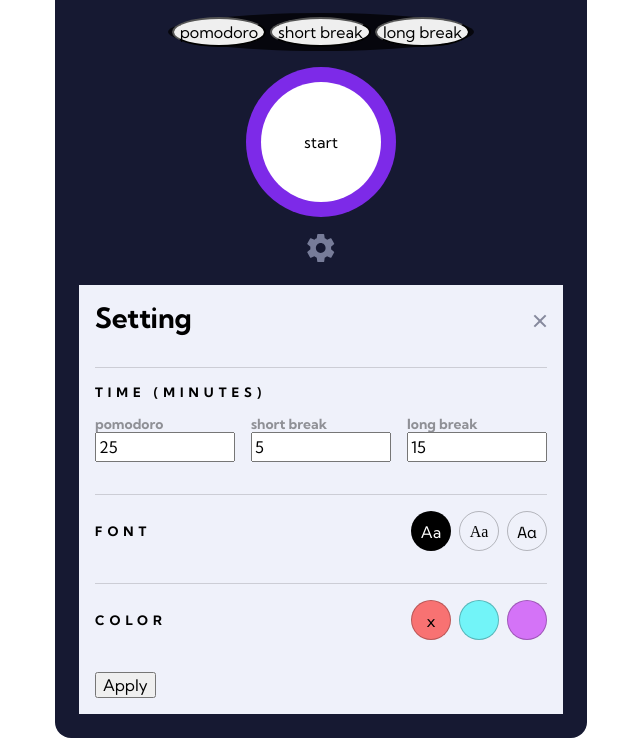
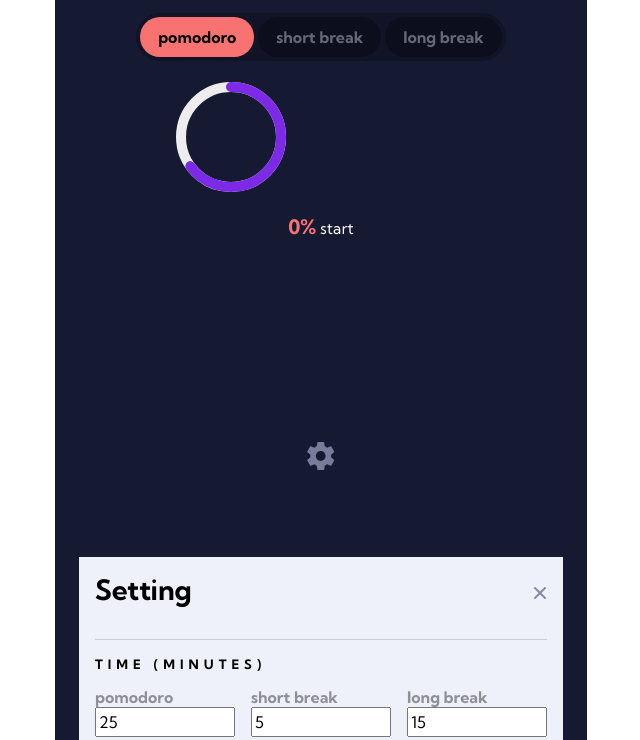
Before and after one commit to toshirokubota/pomodoro-app, a plain HTML site: page index.html in a window 1280 px wide. Shown: the part 65-805 px from the top of the page, without its empty margins (319-959 px from the left). Drawn offline with nearby package versions, Linux system fonts and the light colour scheme.

Commit message:
working on the timer

```diff
--- a/index.html
+++ b/index.html
@@ -21,15 +21,31 @@
         <img src="./assets/logo.svg" alt="pomodoro logo"/>
       </header>
       <nav class="nav-tab fs-body1">
-        <button>pomodoro</button>
-        <button>short break</button>
-        <button>long break</button>
+        <button class="font-body1" aria-selected="true">pomodoro</button>
+        <button class="font-body1">short break</button>
+        <button class="font-body1">long break</button>
       </nav>
 
       <div class="timer">
-        <div id="circular-progress" class="circular-progress">
-          <button id="progress-ctrl" class="progress-ctrl">start</button>
+        <div id="progress-container" class="progress-container">
+          <!-- Hazy Progress circle -->
+          <div class="progress-ring__hazycircle"></div>
+          <svg class="progress-ring" width="120" height="120">
+            <!-- Background circle -->
+            <circle class="progress-ring__background" stroke="#ededed" stroke-width="10"
+                    stroke-linecap="round" fill="transparent" r="50" cx="60" cy="60"/>
+            <!-- Progress circle -->
+            <circle class="progress-ring__circle" stroke="#7d2ae8" stroke-width="10"
+                    stroke-linecap="round" fill="transparent" r="50" cx="60" cy="60"/>
+          </svg>
+          <div class="progress-label">
+            <span class="progress-label-text">0%</span>
+            <span id="progress-ctrl" class="progress-ctrl">start</span>
+          </div>
         </div>
+
+        <!-- <div id="circular-progress" class="circular-progress">
+        </div> -->
         <!-- <span>pause</span>
         <span>start</span>
         <span>restart</span>   -->
--- a/index.js
+++ b/index.js
@@ -1,30 +1,52 @@
 
-const progress_bar = document.getElementById('circular-progress');
-const progress_ctrl = document.getElementById('progress-ctrl');
-const interval_seconds = 10;
-let intervalId;
-let time_left = interval_seconds;
+// const progress_bar = document.getElementById('circular-progress');
+// const progress_ctrl = document.getElementById('progress-ctrl');
+// const interval_seconds = 10;
+// let intervalId;
+// let time_left = interval_seconds;
 
-console.log(progress_bar, progress_ctrl);
-progress_ctrl.addEventListener('click', ()=> {
-    if(progress_ctrl.innerText == 'start' || progress_ctrl.innerText == 'restart') {
-        progress_ctrl.innerText = 'pause'
-        intervalId = setInterval(()=> {
-            time_left --;
-            console.log(time_left);
-            let perc = time_left * 100 / interval_seconds;
-            progress_bar.style.background = `conic-gradient(#7d2ae8 0%, ${perc}%, #ededed ${perc}%)`;
-            if(time_left <= 0) {
-                clearInterval(intervalId);
-                time_left = interval_seconds;
-                progress_ctrl.innerText = 'start'
-                console.log('Done!');
-            } else {
-                //console.log(time_left, `conic-gradient(#7d2ae8 0%, ${perc}%, #ededed ${perc}%)`);
-            }
-        }, 1000);
-    } else {
-        progress_ctrl.innerText = 'restart';
-        clearInterval(intervalId);
-    }
-})
+// console.log(progress_bar, progress_ctrl);
+// progress_ctrl.addEventListener('click', ()=> {
+//     if(progress_ctrl.innerText == 'start' || progress_ctrl.innerText == 'restart') {
+//         progress_ctrl.innerText = 'pause'
+//         intervalId = setInterval(()=> {
+//             time_left --;
+//             console.log(time_left);
+//             let perc = time_left * 100 / interval_seconds;
+//             progress_bar.style.background = `conic-gradient(#7d2ae8 0%, ${perc}%, #ededed ${perc}%)`;
+//             if(time_left <= 0) {
+//                 clearInterval(intervalId);
+//                 time_left = interval_seconds;
+//                 progress_ctrl.innerText = 'start'
+//                 console.log('Done!');
+//             } else {
+//                 //console.log(time_left, `conic-gradient(#7d2ae8 0%, ${perc}%, #ededed ${perc}%)`);
+//             }
+//         }, 1000);
+//     } else {
+//         progress_ctrl.innerText = 'restart';
+//         clearInterval(intervalId);
+//     }
+// });
+
+/* Theme changes */
+const root = document.documentElement;
+root.style.setProperty('--my-variable', 'new-value');
+
+const circle = document.querySelector('.progress-ring__circle');
+const radius = circle.r.baseVal.value;
+const circumference = 2 * Math.PI * radius;
+const progressText = document.querySelector('.progress-text');
+
+// Initialize
+circle.style.strokeDasharray = `${circumference} ${circumference}`;
+circle.style.strokeDashoffset = circumference;
+
+function setProgress(percent) {
+  const offset = circumference - (percent / 100) * circumference;
+  circle.style.strokeDashoffset = offset;
+  progressText.textContent = `${percent}%`;
+}
+
+// Example: Set to 65%
+setProgress(65);
--- a/style.scss
+++ b/style.scss
@@ -27,10 +27,11 @@
     --fs-body2: 0.75rem;
     --fs-link1: clamp(0.5625rem, 0.25rem + 1vw, 1.5rem);
     --fs-link2: 0.5625rem;
-    --fs-body: 0.875rem;
 
     /* font-families */
     --ff-normal: "Kumbh Sans", serif; //Roboto Slab, Space Mono
+
+    --color-timer: var(--color-reddish);
     //scroll-behavior: smooth;
 }
 
@@ -187,40 +188,76 @@
 }
 
 .nav-tab {
-    background-color: hsl(var(--color-black) / 0.75);
+    background-color: hsl(var(--color-black) / 0.25);
     padding: 0.25rem;
-    border-radius: 50%;
+    border-radius: 27px;
+
+    button {
+        border-radius: 23px;
+        background-color: hsl(var(--color-black) / 0.25);
+        color: hsl(var(--color-light-gray) / 0.4);
+        padding: 0.5rem 1rem;
+        border-color: transparent;
+    }
+    button[aria-selected="true"] {
+        background-color: hsl(var(--color-timer) / 1);
+        color: hsl(var(--color-black));
+    }
 }
 .nav-tab > * {
-    border-radius: 50%;
 }
 /* Components */
-.circular-progress {
-    position: relative;
-    height: 150px;
-    width: 150px;
-    border-radius: 50%;
-    background: conic-gradient(#7d2ae8 0%, 100%, #ededed 100%);
-    display: flex;
-    align-items: center;
-    justify-content: center;
-}
-// .circular-progress::before {
-//     content: "";
+// .circular-progress {
+//     position: relative;
+//     height: 150px;
+//     width: 150px;
+//     border-radius: 50%;
+//     background: conic-gradient(#7d2ae8 0%, 100%, #ededed 100%);
+//     display: flex;
+//     align-items: center;
+//     justify-content: center;
+// }
+// // .circular-progress::before {
+// //     content: "";
+// //     position:absolute;
+// //     height: 120px;
+// //     width: 120px;
+// //     border-radius: 50%;
+// //     background-color: #fff;
+// // }
+// .progress-ctrl {
 //     position:absolute;
 //     height: 120px;
 //     width: 120px;
 //     border-radius: 50%;
 //     background-color: #fff;
+//     outline: none;
+//     border-color: transparent;
 // }
-.progress-ctrl {
-    position:absolute;
-    height: 120px;
-    width: 120px;
-    border-radius: 50%;
-    background-color: #fff;
-    outline: none;
-    border-color: transparent;
+
+.progress-container {
+    position: relative;
+    width: 300px;
+    height: 300px;
+    // box-shadow: -20px -20px 30px 20px hsl(var(--color-light-gray));
+}
+
+.progress-ring__circle {
+    transform: rotate(-90deg);
+    transform-origin: 50% 50%;
+    //transition: stroke-dashoffset 0.5s ease-out;
+}
+
+.progress-label {
+    position: absolute;
+    top: 50%;
+    left: 50%;
+    transform: translate(-50%, -50%);
+}
+.progress-label-text {
+    font-size: 20px;
+    font-weight: bold;
+    color: hsl(var(--color-timer));
 }
 
 .circle-button {
@@ -245,6 +282,7 @@
 .setting-button {
     background-color: transparent;
     border: none;
+    margin-block: 4rem;
 }
 
 /* Custom setting pane */
@@ -299,9 +337,8 @@
     align-items: center;
     gap: 1rem;
     width: 100%;
-}
 
-.setting-card--time > label {
+    label {
         display: flex;
         flex-direction: column;
         & > span {
@@ -311,6 +348,8 @@
             width: 8.75rem;
         }
     }
+}
+
 .setting-card--font, .setting-card--color {
     display: flex;
     flex-direction: row;
```
Also changed, not shown: style.css, 1 other file. Lines whose indentation alone changed are shown as unchanged.
